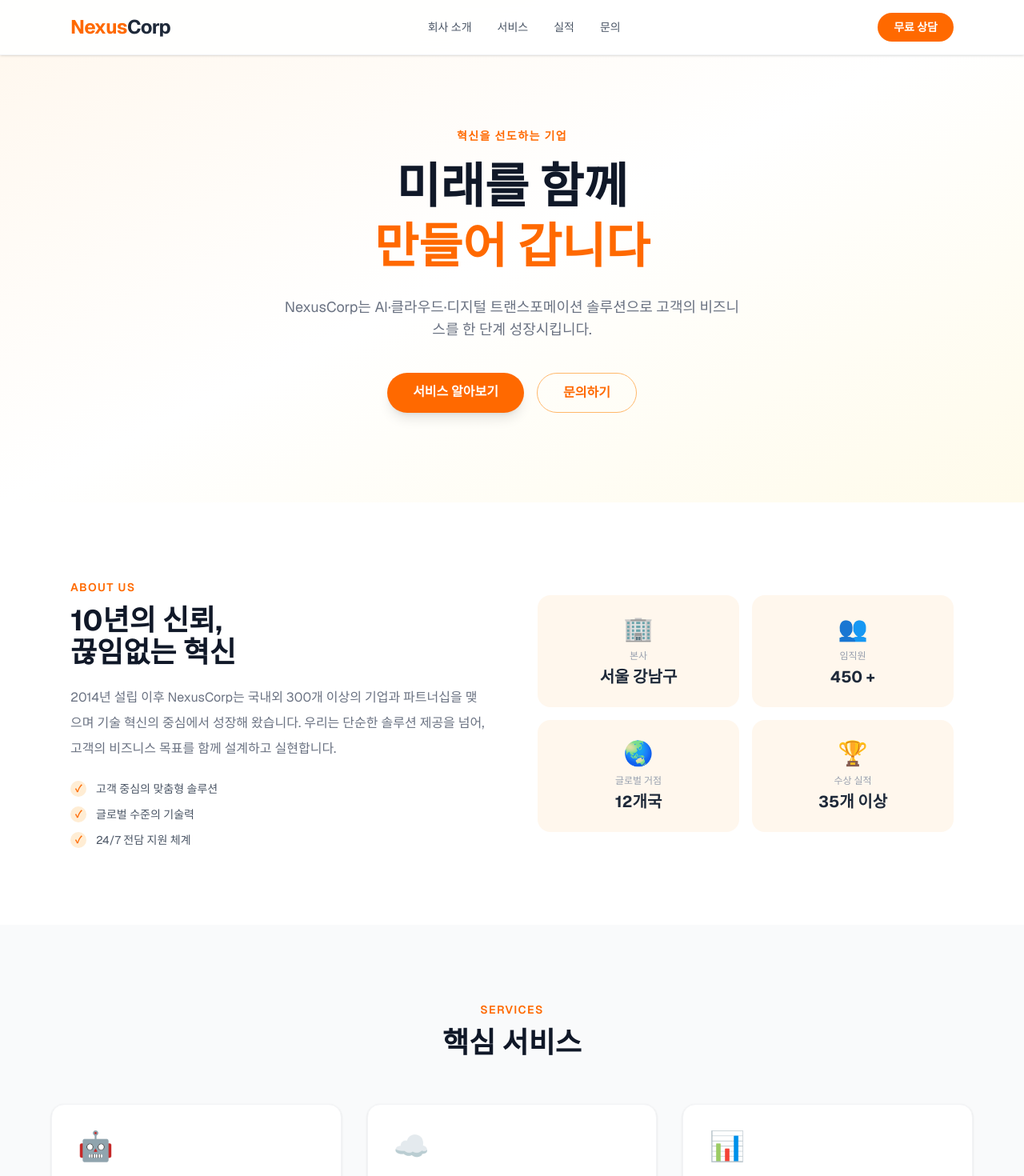
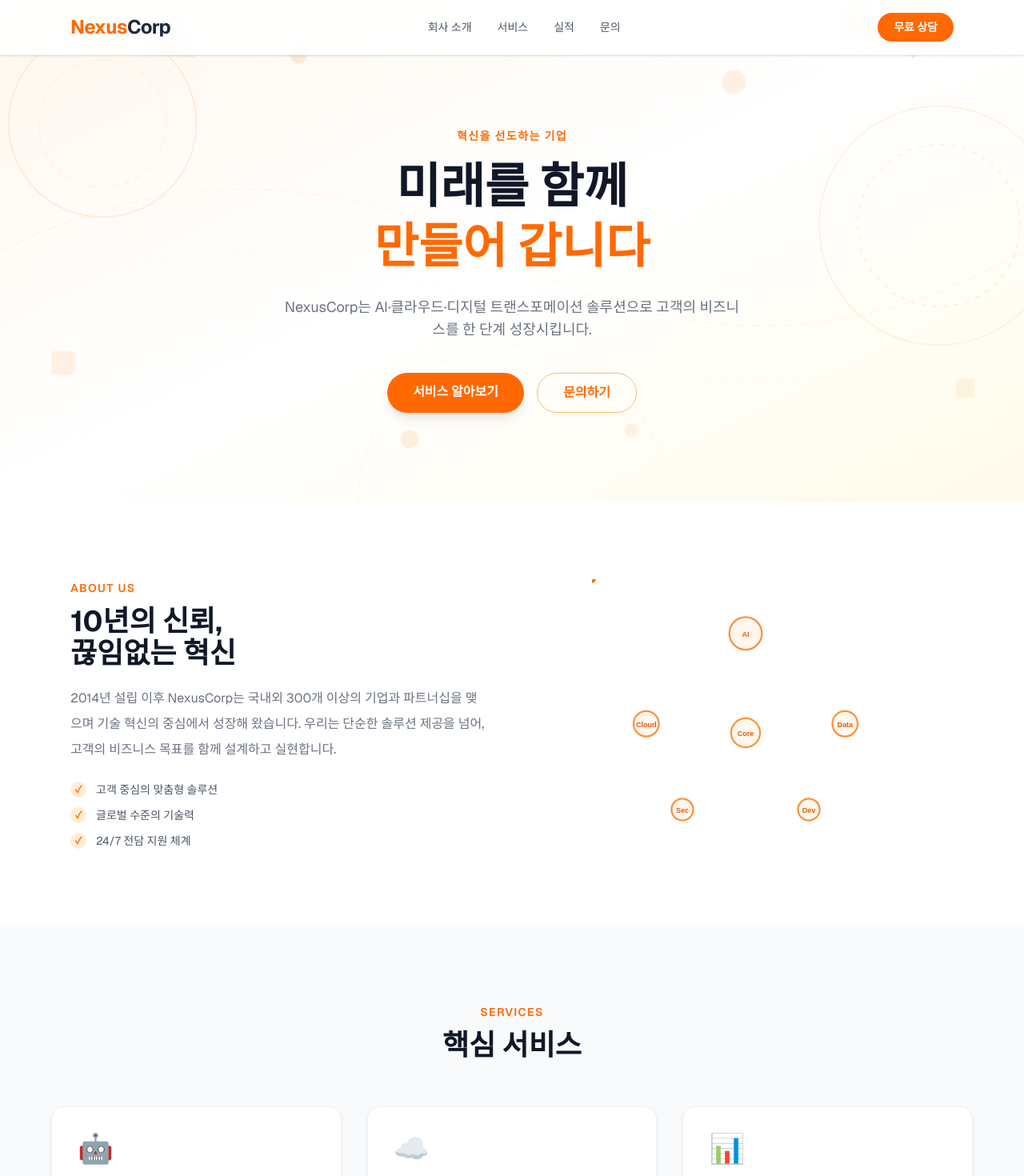
Before and after one commit to Zimins/buildover, a Next.js app in the folder test-nextjs/: page / in a window 1280 px wide. Shown: the top 1470 px of the page at 80% size. Built offline with nearby package versions, Linux system fonts and the light colour scheme.

Commit message:
홈 화면에 svg 애니메이션이 있으면 좋겠어

```diff
--- a/test-nextjs/app/page.tsx
+++ b/test-nextjs/app/page.tsx
@@ -3,6 +3,56 @@
 export default function Home() {
   return (
     <div className="min-h-screen bg-white font-sans text-gray-800">
+
+      {/* Keyframe animations */}
+      <style>{`
+        @keyframes float1 {
+          0%, 100% { transform: translateY(0px) rotate(0deg); }
+          50% { transform: translateY(-22px) rotate(8deg); }
+        }
+        @keyframes float2 {
+          0%, 100% { transform: translateY(0px) rotate(0deg); }
+          50% { transform: translateY(-16px) rotate(-10deg); }
+        }
+        @keyframes float3 {
+          0%, 100% { transform: translateY(0px) scale(1); }
+          50% { transform: translateY(-12px) scale(1.08); }
+        }
+        @keyframes floatSlow {
+          0%, 100% { transform: translateY(0px) rotate(0deg); }
+          50% { transform: translateY(-28px) rotate(5deg); }
+        }
+        @keyframes dash {
+          to { stroke-dashoffset: 0; }
+        }
+        @keyframes pulse-ring {
+          0% { r: 6; opacity: 1; }
+          100% { r: 18; opacity: 0; }
+        }
+        @keyframes spin-slow {
+          from { transform: rotate(0deg); }
+          to { transform: rotate(360deg); }
+        }
+        @keyframes spin-reverse {
+          from { transform: rotate(0deg); }
+          to { transform: rotate(-360deg); }
+        }
+        @keyframes draw-line {
+          0% { stroke-dashoffset: 200; opacity: 0.2; }
+          50% { opacity: 1; }
+          100% { stroke-dashoffset: 0; opacity: 0.2; }
+        }
+        @keyframes node-pulse {
+          0%, 100% { opacity: 0.5; r: 5; }
+          50% { opacity: 1; r: 8; }
+        }
+        .float-1 { animation: float1 5s ease-in-out infinite; }
+        .float-2 { animation: float2 6.5s ease-in-out infinite; }
+        .float-3 { animation: float3 4.5s ease-in-out infinite; }
+        .float-slow { animation: floatSlow 8s ease-in-out infinite; }
+        .spin-slow { animation: spin-slow 18s linear infinite; transform-origin: center; }
+        .spin-reverse { animation: spin-reverse 12s linear infinite; transform-origin: center; }
+      `}</style>
 
       {/* Navigation */}
       <header className="fixed top-0 left-0 right-0 z-50 bg-white/90 backdrop-blur border-b border-gray-100 shadow-sm">
@@ -24,7 +74,55 @@
       </header>
 
       {/* Hero Section */}
-      <section className="pt-40 pb-28 px-6 bg-gradient-to-br from-orange-50 via-white to-amber-50 text-center">
+      <section className="relative overflow-hidden pt-40 pb-28 px-6 bg-gradient-to-br from-orange-50 via-white to-amber-50 text-center">
+
+        {/* SVG 배경 애니메이션 */}
+        <div className="pointer-events-none absolute inset-0 w-full h-full">
+          <svg className="w-full h-full" viewBox="0 0 1200 700" preserveAspectRatio="xMidYMid slice" xmlns="http://www.w3.org/2000/svg">
+
+            {/* 큰 원형 링 — 왼쪽 */}
+            <circle cx="120" cy="200" r="110" fill="none" stroke="#fb923c" strokeWidth="1.5" strokeOpacity="0.18" className="spin-slow" style={{transformOrigin: '120px 200px'}} />
+            <circle cx="120" cy="200" r="75" fill="none" stroke="#fdba74" strokeWidth="1" strokeOpacity="0.2" strokeDasharray="8 6" className="spin-reverse" style={{transformOrigin: '120px 200px'}} />
+
+            {/* 떠다니는 삼각형 */}
+            <polygon points="200,80 230,130 170,130" fill="#fb923c" fillOpacity="0.12" className="float-1" style={{transformOrigin: '200px 105px'}} />
+
+            {/* 떠다니는 다이아몬드 */}
+            <rect x="980" y="60" width="52" height="52" rx="6" fill="#fdba74" fillOpacity="0.15" className="float-2" style={{transform: 'rotate(45deg)', transformOrigin: '1006px 86px'}} />
+
+            {/* 큰 원형 링 — 오른쪽 */}
+            <circle cx="1100" cy="320" r="140" fill="none" stroke="#fb923c" strokeWidth="1.5" strokeOpacity="0.14" className="spin-reverse" style={{transformOrigin: '1100px 320px'}} />
+            <circle cx="1100" cy="320" r="95" fill="none" stroke="#f97316" strokeWidth="1" strokeOpacity="0.18" strokeDasharray="5 8" className="spin-slow" style={{transformOrigin: '1100px 320px'}} />
+
+            {/* 육각형 — 오른쪽 위 */}
+            <polygon points="1050,80 1070,60 1090,80 1090,110 1070,130 1050,110" fill="none" stroke="#fb923c" strokeWidth="1.5" strokeOpacity="0.25" className="float-3" style={{transformOrigin: '1070px 95px'}} />
+
+            {/* 가운데 아래 큰 원 */}
+            <circle cx="600" cy="640" r="180" fill="none" stroke="#fdba74" strokeWidth="1" strokeOpacity="0.12" strokeDasharray="10 8" className="spin-slow" style={{transformOrigin: '600px 640px'}} />
+
+            {/* 떠다니는 작은 원들 */}
+            <circle cx="350" cy="120" r="10" fill="#fb923c" fillOpacity="0.18" className="float-2" style={{transformOrigin: '350px 120px'}} />
+            <circle cx="860" cy="160" r="14" fill="#fdba74" fillOpacity="0.2" className="float-1" style={{transformOrigin: '860px 160px'}} />
+            <circle cx="480" cy="580" r="10" fill="#fb923c" fillOpacity="0.15" className="float-3" style={{transformOrigin: '480px 580px'}} />
+            <circle cx="740" cy="560" r="8" fill="#fdba74" fillOpacity="0.18" className="float-2" style={{transformOrigin: '740px 560px'}} />
+
+            {/* 떠다니는 작은 사각형 */}
+            <rect x="60" y="480" width="28" height="28" rx="4" fill="#fb923c" fillOpacity="0.12" className="float-slow" style={{transformOrigin: '74px 494px'}} />
+            <rect x="1120" y="500" width="22" height="22" rx="3" fill="#fdba74" fillOpacity="0.15" className="float-2" style={{transformOrigin: '1131px 511px'}} />
+
+            {/* 곡선 흐름 라인 */}
+            <path d="M0,350 Q300,200 600,360 Q900,520 1200,350" fill="none" stroke="#fb923c" strokeWidth="1" strokeOpacity="0.1" strokeDasharray="12 8">
+              <animate attributeName="stroke-dashoffset" from="200" to="0" dur="6s" repeatCount="indefinite" />
+            </path>
+            <path d="M0,420 Q300,280 600,430 Q900,580 1200,420" fill="none" stroke="#fdba74" strokeWidth="1" strokeOpacity="0.08" strokeDasharray="10 10">
+              <animate attributeName="stroke-dashoffset" from="200" to="0" dur="9s" repeatCount="indefinite" />
+            </path>
+
+          </svg>
+        </div>
+
+        {/* Hero 텍스트 */}
+        <div className="relative z-10">
           <p className="text-sm font-semibold text-orange-500 uppercase tracking-widest mb-4">혁신을 선도하는 기업</p>
           <h1 className="text-5xl md:text-6xl font-extrabold leading-tight text-gray-900 mb-6">
             미래를 함께<br />
@@ -48,6 +146,7 @@
               문의하기
             </a>
           </div>
+        </div>
       </section>
 
       {/* About Section */}
@@ -70,20 +169,81 @@
               ))}
             </ul>
           </div>
-          <div className="grid grid-cols-2 gap-4">
+
+          {/* About SVG 애니메이션 — 네트워크 노드 */}
+          <div className="flex items-center justify-center">
+            <svg viewBox="0 0 340 300" className="w-full max-w-sm" xmlns="http://www.w3.org/2000/svg">
+
+              {/* 연결선 */}
               {[
-              { emoji: "🏢", label: "본사", value: "서울 강남구" },
-              { emoji: "👥", label: "임직원", value: "450 +" },
-              { emoji: "🌏", label: "글로벌 거점", value: "12개국" },
-              { emoji: "🏆", label: "수상 실적", value: "35개 이상" },
-            ].map((card) => (
-              <div key={card.label} className="rounded-2xl bg-orange-50 p-6 text-center">
-                <div className="text-3xl mb-2">{card.emoji}</div>
-                <div className="text-xs text-gray-400 mb-1">{card.label}</div>
-                <div className="text-xl font-bold text-gray-800">{card.value}</div>
+                { x1: 170, y1: 60,  x2: 60,  y2: 160, delay: "0s" },
+                { x1: 170, y1: 60,  x2: 170, y2: 170, delay: "0.4s" },
+                { x1: 170, y1: 60,  x2: 280, y2: 160, delay: "0.8s" },
+                { x1: 60,  y1: 160, x2: 170, y2: 170, delay: "1.2s" },
+                { x1: 280, y1: 160, x2: 170, y2: 170, delay: "1.6s" },
+                { x1: 60,  y1: 160, x2: 100, y2: 255, delay: "2s"   },
+                { x1: 170, y1: 170, x2: 240, y2: 255, delay: "2.4s" },
+                { x1: 280, y1: 160, x2: 240, y2: 255, delay: "2.8s" },
+              ].map((l, i) => (
+                <line key={i} x1={l.x1} y1={l.y1} x2={l.x2} y2={l.y2}
+                  stroke="#fb923c" strokeWidth="1.5" strokeOpacity="0.3"
+                  strokeDasharray="200" strokeDashoffset="200">
+                  <animate attributeName="stroke-dashoffset" from="200" to="0"
+                    dur="1.5s" begin={l.delay} repeatCount="indefinite" />
+                  <animate attributeName="stroke-opacity" values="0.3;0.7;0.3"
+                    dur="3s" begin={l.delay} repeatCount="indefinite" />
+                </line>
+              ))}
+
+              {/* 노드 */}
+              {[
+                { cx: 170, cy: 60,  r: 18, delay: "0s",   label: "AI" },
+                { cx: 60,  cy: 160, r: 14, delay: "0.5s", label: "Cloud" },
+                { cx: 280, cy: 160, r: 14, delay: "1s",   label: "Data" },
+                { cx: 170, cy: 170, r: 16, delay: "1.5s", label: "Core" },
+                { cx: 100, cy: 255, r: 12, delay: "2s",   label: "Sec" },
+                { cx: 240, cy: 255, r: 12, delay: "2.5s", label: "Dev" },
+              ].map((n, i) => (
+                <g key={i}>
+                  {/* 펄스 링 */}
+                  <circle cx={n.cx} cy={n.cy} r={n.r} fill="none" stroke="#fb923c" strokeWidth="1.5" strokeOpacity="0">
+                    <animate attributeName="r" values={`${n.r};${n.r + 14};${n.r + 14}`}
+                      dur="2.5s" begin={n.delay} repeatCount="indefinite" />
+                    <animate attributeName="stroke-opacity" values="0.6;0;0"
+                      dur="2.5s" begin={n.delay} repeatCount="indefinite" />
+                  </circle>
+                  {/* 채워진 원 */}
+                  <circle cx={n.cx} cy={n.cy} r={n.r} fill="#fff7ed" stroke="#fb923c" strokeWidth="2">
+                    <animate attributeName="r" values={`${n.r};${n.r + 2};${n.r}`}
+                      dur="2.5s" begin={n.delay} repeatCount="indefinite" />
+                  </circle>
+                  {/* 라벨 */}
+                  <text x={n.cx} y={n.cy + 4} textAnchor="middle"
+                    fontSize="8" fontWeight="700" fill="#ea580c" fontFamily="sans-serif">
+                    {n.label}
+                  </text>
+                </g>
+              ))}
+
+              {/* 중앙 이동 패킷 (작은 원이 선 위를 이동) */}
+              {[
+                { x1: 170, y1: 60,  x2: 60,  y2: 160, dur: "2s",   begin: "0.3s" },
+                { x1: 170, y1: 60,  x2: 280, y2: 160, dur: "2.2s", begin: "1s"   },
+                { x1: 170, y1: 170, x2: 240, y2: 255, dur: "1.8s", begin: "1.8s" },
+              ].map((p, i) => (
+                <circle key={i} r="4" fill="#f97316" fillOpacity="0.8">
+                  <animateMotion dur={p.dur} begin={p.begin} repeatCount="indefinite">
+                    <mpath href={`#path-${i}`} />
+                  </animateMotion>
+                </circle>
+              ))}
+              <path id="path-0" d="M170,60 L60,160" fill="none" />
+              <path id="path-1" d="M170,60 L280,160" fill="none" />
+              <path id="path-2" d="M170,170 L240,255" fill="none" />
+
+            </svg>
           </div>
-            ))}
-          </div>
+
         </div>
       </section>
 
@@ -96,41 +256,14 @@
           </div>
           <div className="grid md:grid-cols-3 gap-8">
             {[
-              {
-                icon: "🤖",
-                title: "AI 솔루션",
-                desc: "머신러닝 및 생성형 AI 기술을 활용해 업무 자동화와 의사결정 고도화를 실현합니다.",
-              },
-              {
-                icon: "☁️",
-                title: "클라우드 전환",
-                desc: "안전하고 확장 가능한 클라우드 인프라 구축으로 비용 절감과 운영 효율성을 동시에 달성합니다.",
-              },
-              {
-                icon: "📊",
-                title: "데이터 분석",
-                desc: "실시간 데이터 파이프라인과 BI 대시보드로 비즈니스 인사이트를 즉시 확인하세요.",
-              },
-              {
-                icon: "🔒",
-                title: "사이버 보안",
-                desc: "최신 위협 인텔리전스와 제로트러스트 아키텍처로 기업 자산을 안전하게 보호합니다.",
-              },
-              {
-                icon: "📱",
-                title: "모바일 & 웹 개발",
-                desc: "사용자 경험 중심의 반응형 웹 및 네이티브 앱을 빠르고 정확하게 구현합니다.",
-              },
-              {
-                icon: "🔗",
-                title: "시스템 통합",
-                desc: "ERP·CRM·레거시 시스템을 원활하게 연결하여 데이터 사일로를 해소합니다.",
-              },
+              { icon: "🤖", title: "AI 솔루션", desc: "머신러닝 및 생성형 AI 기술을 활용해 업무 자동화와 의사결정 고도화를 실현합니다." },
+              { icon: "☁️", title: "클라우드 전환", desc: "안전하고 확장 가능한 클라우드 인프라 구축으로 비용 절감과 운영 효율성을 동시에 달성합니다." },
+              { icon: "📊", title: "데이터 분석", desc: "실시간 데이터 파이프라인과 BI 대시보드로 비즈니스 인사이트를 즉시 확인하세요." },
+              { icon: "🔒", title: "사이버 보안", desc: "최신 위협 인텔리전스와 제로트러스트 아키텍처로 기업 자산을 안전하게 보호합니다." },
+              { icon: "📱", title: "모바일 & 웹 개발", desc: "사용자 경험 중심의 반응형 웹 및 네이티브 앱을 빠르고 정확하게 구현합니다." },
+              { icon: "🔗", title: "시스템 통합", desc: "ERP·CRM·레거시 시스템을 원활하게 연결하여 데이터 사일로를 해소합니다." },
             ].map((service) => (
-              <div
-                key={service.title}
-                className="rounded-2xl bg-white p-8 shadow-sm hover:shadow-md transition-shadow border border-gray-100"
-              >
+              <div key={service.title} className="rounded-2xl bg-white p-8 shadow-sm hover:shadow-md transition-shadow border border-gray-100">
                 <div className="text-4xl mb-4">{service.icon}</div>
                 <h3 className="text-lg font-bold text-gray-900 mb-2">{service.title}</h3>
                 <p className="text-sm text-gray-500 leading-7">{service.desc}</p>
@@ -168,28 +301,14 @@
           프로젝트 문의, 파트너십, 채용 등 어떤 것이든 편하게 연락 주세요.
         </p>
         <form className="flex flex-col gap-4 text-left" onSubmit={(e) => { e.preventDefault(); alert('문의가 접수되었습니다! 빠르게 연락 드리겠습니다 😊'); }}>
-          <input
-            type="text"
-            placeholder="이름"
-            required
-            className="w-full rounded-xl border border-gray-200 px-5 py-3 text-sm focus:outline-none focus:ring-2 focus:ring-orange-400"
-          />
-          <input
-            type="email"
-            placeholder="이메일"
-            required
-            className="w-full rounded-xl border border-gray-200 px-5 py-3 text-sm focus:outline-none focus:ring-2 focus:ring-orange-400"
-          />
-          <textarea
-            placeholder="문의 내용"
-            rows={4}
-            required
-            className="w-full rounded-xl border border-gray-200 px-5 py-3 text-sm focus:outline-none focus:ring-2 focus:ring-orange-400 resize-none"
-          />
-          <button
-            type="submit"
-            className="w-full rounded-full bg-orange-500 py-3 text-sm font-semibold text-white hover:bg-orange-600 transition-colors shadow-lg"
-          >
+          <input type="text" placeholder="이름" required
+            className="w-full rounded-xl border border-gray-200 px-5 py-3 text-sm focus:outline-none focus:ring-2 focus:ring-orange-400" />
+          <input type="email" placeholder="이메일" required
+            className="w-full rounded-xl border border-gray-200 px-5 py-3 text-sm focus:outline-none focus:ring-2 focus:ring-orange-400" />
+          <textarea placeholder="문의 내용" rows={4} required
+            className="w-full rounded-xl border border-gray-200 px-5 py-3 text-sm focus:outline-none focus:ring-2 focus:ring-orange-400 resize-none" />
+          <button type="submit"
+            className="w-full rounded-full bg-orange-500 py-3 text-sm font-semibold text-white hover:bg-orange-600 transition-colors shadow-lg">
             문의 보내기
           </button>
         </form>
```
Lines whose indentation alone changed are shown as unchanged.
